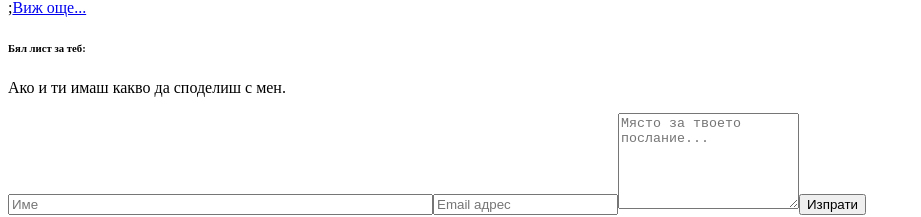
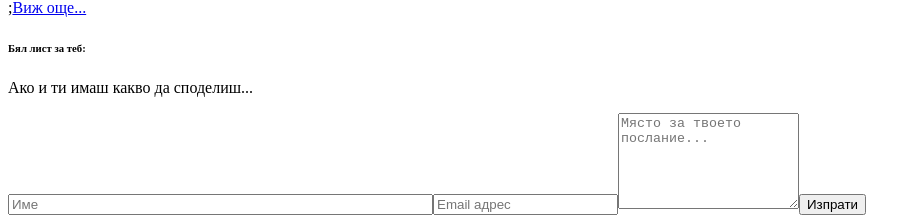
Before and after one commit to ferricode/MyBlog, a React (Create React App) app in the folder client/: page / in a window 1280 px wide. Shown: the part 3545-3762 px from the top of the page, without its empty margins (0-921 px from the left). Built offline with nearby package versions, Linux system fonts and the light colour scheme; the HTML template or start-up script is replaced by a standard one.

Commit message:
Renamed components.

```diff
--- a/client/src/components/Home/Home.js
+++ b/client/src/components/Home/Home.js
@@ -1,11 +1,11 @@
-import { Photos } from './Photos';
-import { Diary } from './Diary';
+import { PhotosPreview } from './PhotosPreview';
+import { PostsPreview } from './PostsPreview';
 
 export const Home = () => {
     return (
         <div className="container page-container">
-            <Photos />
-            <Diary />
+            <PhotosPreview />
+            <PostsPreview />
         </div >
     );
 };
--- a/client/src/components/Home/Photos.js
+++ b/client/src/components/Home/PhotosPreview.js
@@ -1,4 +1,4 @@
-export const Photos = () => {
+export const PhotosPreview = () => {
     return (
         <div>
             <div className="col-md-10 col-lg-8 m-auto">
--- a/client/src/components/Home/Diary.js
+++ b/client/src/components/Home/PostsPreview.js
@@ -1,4 +1,4 @@
-export const Diary = () => {
+export const PostsPreview = () => {
     return (
         <div>
             <div className="col-md-10 col-lg-8 m-auto">
--- a/client/src/components/Layout/Contacts.js
+++ b/client/src/components/Layout/Contacts.js
@@ -2,7 +2,7 @@ export const Contacts = () => {
     return (
         <div className="col-md-10 col-lg-8 m-auto">
             <h6 className="title mb-2">Бял лист за теб:</h6>
-            <p className="mb-5">Ако и ти имаш какво да споделиш с мен.</p>
+            <p className="mb-5">Ако и ти имаш какво да споделиш...</p>
             <form action="" className="form-group">
                 <input type="text" size="50" className="form-control" placeholder="Име" required />
                 <input type="email" className="form-control" placeholder="Email адрес" requried />
```
